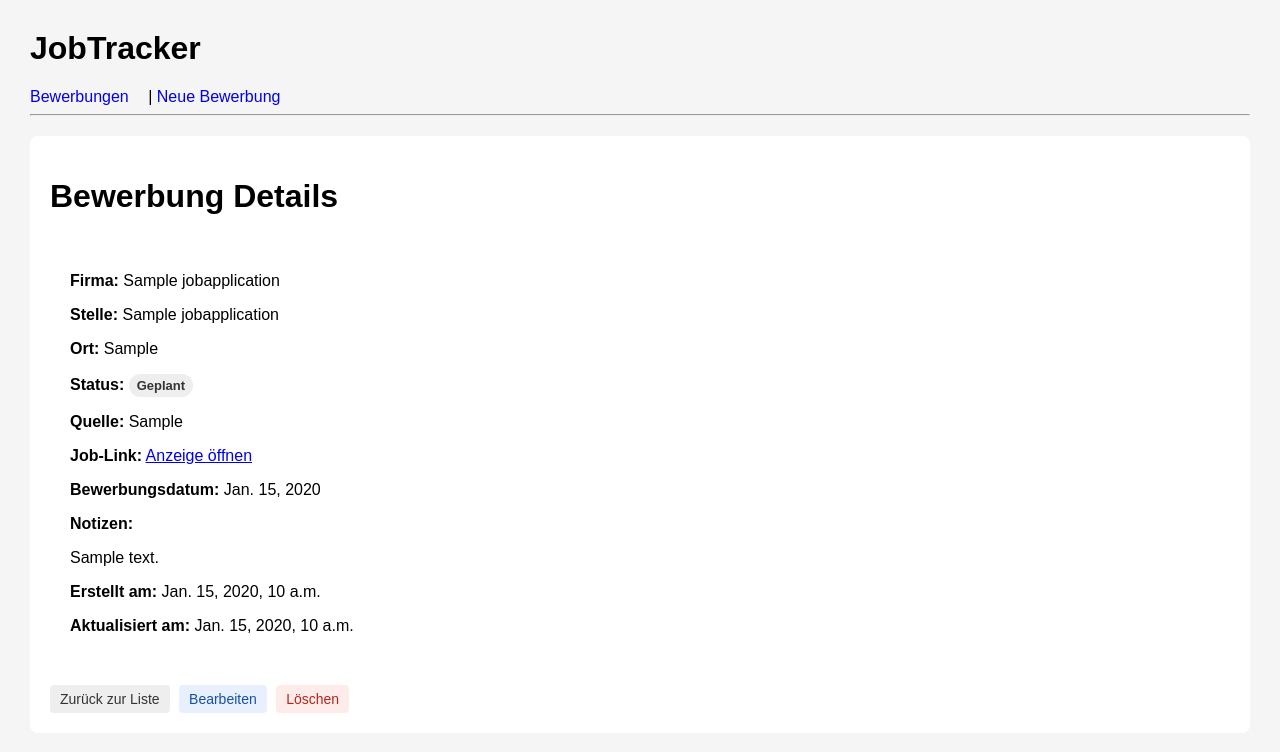
After one commit to mohamadanasfattoum/jobtracker, a Django app: page /applications/1/ in a window 1280 px wide. The commit adds this page. Shown: the top 752 px of the page. Run offline with Django 5.2, Linux system fonts and the light colour scheme; tables that the repository leaves empty hold one stand-in row (values such as "Sample post").

Commit message:
feat: add application detail view

```diff
--- /dev/null
+++ b/JobApplication/templates/JobApplication/jobapplication_detail.html
@@ -0,0 +1,47 @@
+{% extends "base.html" %}
+
+{% block content %}
+    <h1>Bewerbung Details</h1>
+
+    <div class="detail-card">
+        <p><strong>Firma:</strong> {{ application.company_name }}</p>
+        <p><strong>Stelle:</strong> {{ application.job_title }}</p>
+        <p><strong>Ort:</strong> {{ application.location }}</p>
+        <p>
+            <strong>Status:</strong>
+            <span class="status-badge status-{{ application.status }}">
+                {{ application.get_status_display }}
+            </span>
+        </p>
+
+        <p><strong>Quelle:</strong> {{ application.source|default:"-" }}</p>
+
+        <p>
+            <strong>Job-Link:</strong>
+            {% if application.job_url %}
+                <a href="{{ application.job_url }}" target="_blank">Anzeige öffnen</a>
+            {% else %}
+                -
+            {% endif %}
+        </p>
+
+        <p><strong>Bewerbungsdatum:</strong> {{ application.application_date|default:"-" }}</p>
+
+        <p><strong>Notizen:</strong></p>
+        <p>{{ application.notes|default:"-"|linebreaks }}</p>
+
+        <p><strong>Erstellt am:</strong> {{ application.created_at }}</p>
+        <p><strong>Aktualisiert am:</strong> {{ application.updated_at }}</p>
+    </div>
+
+    <div class="form-actions">
+        <a class="btn btn-secondary" href="{% url 'application_list' %}">Zurück zur Liste</a>
+        <a class="btn btn-edit" href="{% url 'application_update' application.pk %}">
+            Bearbeiten
+        </a>
+
+        <a class="btn btn-delete" href="{% url 'application_delete' application.pk %}">
+            Löschen
+        </a>
+    </div>
+{% endblock %}
--- a/JobApplication/templates/JobApplication/jobapplication_list.html
+++ b/JobApplication/templates/JobApplication/jobapplication_list.html
@@ -147,6 +147,10 @@
                 </td>
                 <td>{{ application.application_date|default:"-" }}</td>
                 <td>
+                    <a class="btn btn-secondary" href="{% url 'application_detail' application.pk %}">
+                        Details
+                    </a>
+
                     <a class="btn btn-edit" href="{% url 'application_update' application.pk %}">
                         Bearbeiten
                     </a>
--- a/JobApplication/urls.py
+++ b/JobApplication/urls.py
@@ -1,8 +1,9 @@
 from django.urls import path
-from .views import JobApplicationListView, JobApplicationCreateView, JobApplicationUpdateView, JobApplicationDeleteView
+from .views import JobApplicationListView, JobApplicationCreateView, JobApplicationUpdateView, JobApplicationDeleteView, JobApplicationDetailView
 
 urlpatterns = [
     path('', JobApplicationListView.as_view(), name="application_list"),
+    path('<int:pk>/', JobApplicationDetailView.as_view(), name="application_detail"),
     path('create/', JobApplicationCreateView.as_view(), name="application_create"),
     path('<int:pk>/update/', JobApplicationUpdateView.as_view(), name="application_update"),
     path('<int:pk>/delete/', JobApplicationDeleteView.as_view(), name="application_delete"),
--- a/JobApplication/views.py
+++ b/JobApplication/views.py
@@ -60,6 +60,11 @@ class JobApplicationListView(generic.ListView):
 
         return context
 
+class JobApplicationDetailView(generic.DetailView):
+    model = JobApplication
+    context_object_name = "application"
+    template_name = "JobApplication/jobapplication_detail.html"
+
 class JobApplicationCreateView(generic.CreateView):
     model = JobApplication
     form_class = JobApplicationForm  # statt fields="__all__", damit wir die Formularfelder kontrollieren können
--- a/static/css/style.css
+++ b/static/css/style.css
@@ -273,3 +273,20 @@ th {
     align-items: center;
     gap: 10px;
 }
+
+
+
+/* =========================
+   Detail Page
+   ========================= */
+
+.detail-card {
+    background: white;
+    padding: 20px;
+    border-radius: 8px;
+    margin-bottom: 20px;
+}
+
+.detail-card p {
+    margin-bottom: 10px;
+}
```
Also changed, not shown: JobApplication/tests.py (+25 -0 lines).
